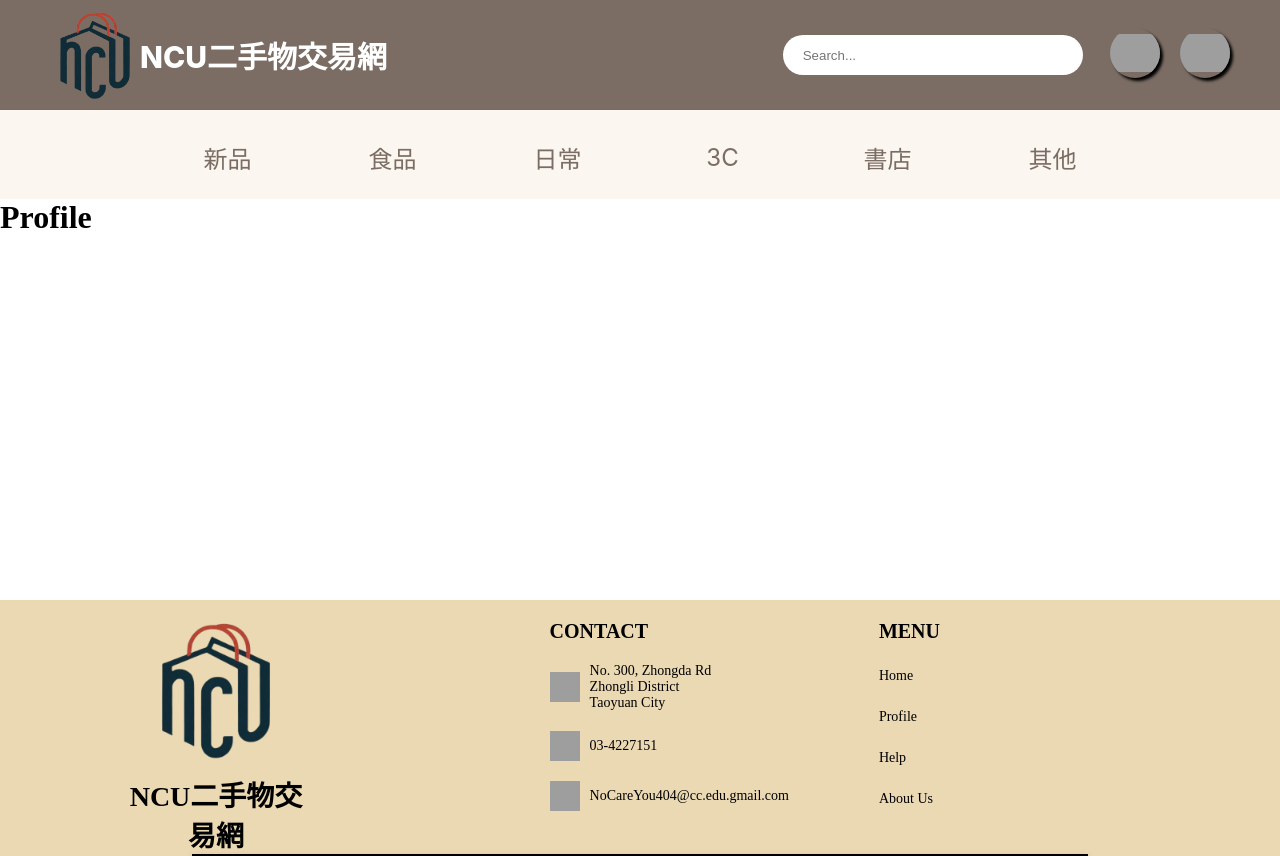
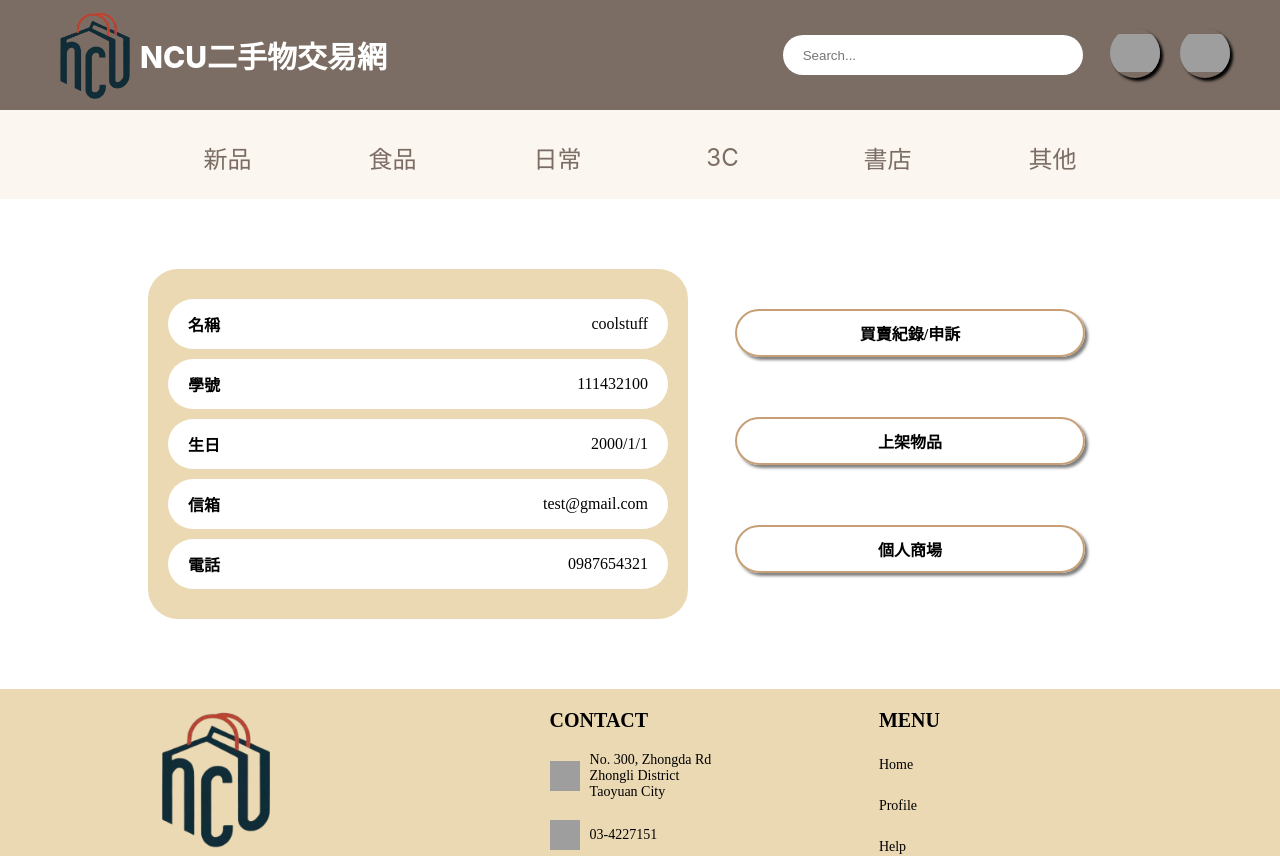
Before and after one commit to ryan8967/mid-term-project, a Vue app: page /profile in a window 1280 px wide. Shown: the top 856 px of the page. Built offline with nearby package versions, Linux system fonts and the light colour scheme; grey boxes are pictures that could not be loaded.

Commit message:
do profile page

```diff
--- a/src/components/layout/TheNav.vue
+++ b/src/components/layout/TheNav.vue
@@ -168,6 +168,7 @@ export default {
   justify-content: space-around;
   align-items: center;
 }
+
 .subcategory-menu a {
   display: block;
   padding: 10px; /* Adjust padding as needed */
--- /dev/null
+++ b/src/components/pages/UserPages/MarketPlace.vue
@@ -0,0 +1,3 @@
+<template>
+<h1>marketplace</h1>
+</template>
--- a/src/components/pages/UserPages/ProfilePage.vue
+++ b/src/components/pages/UserPages/ProfilePage.vue
@@ -1,12 +1,101 @@
 <template>
-    <h1>Profile</h1>
+  <!-- <h1>Profile</h1> -->
+  <div class="profile-container">
+    <div class="profile-card">
+      <div class="info"><label>名稱</label><span>{{ account.name }}</span></div>
+      <div class="info"><label>學號</label><span>{{ account.sid }}</span></div>
+      <div class="info"><label>生日</label><span>{{ account.birth }}</span></div>
+      <div class="info"><label>信箱</label><span>{{ account.email }}</span></div>
+      <div class="info"><label>電話</label><span>{{ account.phone }}</span></div>
+    </div>
+    <div class="menu">
+      <router-link :to="{ path: '/records' }"><div class="actions">買賣紀錄/申訴</div></router-link>
+      <router-link :to="{ path: '/shelf' }"><div class="actions">上架物品</div></router-link>
+      <router-link :to="{ path: '/marketplace' }"><div class="actions">個人商場</div></router-link>
+    </div>
+  </div>
 </template>
 
 <script>
 export default {
   data() {
     return {
+      account:
+        {
+          name: "coolstuff",
+          sid: "111432100",
+          birth: "2000/1/1",
+          email: "test@gmail.com",
+          phone: "0987654321",
+        }
     };
   },
 };
 </script>
+
+<style>
+.profile-container {
+  display: flex;  /* 使用flex布局 */
+  justify-content: space-between;  /* 兩個子元素之間保持距離 */
+  align-items: flex-start;  /* 讓子元素從頂部開始對齊 */
+  width: 80%;  /* 調整容器寬度以適應內容 */
+  max-width: 1200px;  /* 可設定最大寬度 */
+  padding: 20px;
+  margin: 50px auto;
+}
+
+.profile-card {
+  padding: 20px;
+  justify-content: center;
+  background-color: #EBD9B4;
+  border-radius: 30px;
+}
+
+.info {
+  display: flex;
+  width: 500px;
+  height: 50px;
+  align-items: center;
+  justify-content: space-between;
+  background: #fff;
+  margin: 10px 0;
+  padding: 10px 20px;
+  border-radius: 25px;
+}
+
+.info label {
+  font-weight: bold;
+}
+
+.menu{
+  display: flex;   /* 使用 Flexbox 來布局 */
+  justify-content: space-between; /* 按鈕之間均勻分布 */
+  align-items: center;
+  padding: 10px;
+  flex-direction: column;
+  width: 100%; /* 確保容器寬度適應父元素 */
+}
+
+.actions {
+  display: flex;
+  width: 350px;
+  justify-content: center;
+  align-items: center;
+  font-weight: bold;
+  border: 2px solid #C69F76;
+  border-radius: 30px;
+  padding: 10px 20px;
+  font-size: 16px;
+  cursor: pointer;
+  margin: 30px 0;
+  box-sizing: border-box; /* 包括邊框和內距在內的寬度 */
+  box-shadow: 3px 3px 3px gray;
+}
+
+a {
+  text-decoration: none;
+  color: inherit;
+  justify-content: center;
+  align-items: center;
+}
+</style>
--- /dev/null
+++ b/src/components/pages/UserPages/RecordsPage.vue
@@ -0,0 +1,3 @@
+<template>
+<h1>Recordspage</h1>
+</template>
--- /dev/null
+++ b/src/components/pages/UserPages/ShelfPage.vue
@@ -0,0 +1,7 @@
+<template>
+<h1>shelfpage</h1>
+</template>
+
+<script>
+
+</script>
--- a/src/components/pages/UserPages/UserCart.vue
+++ b/src/components/pages/UserPages/UserCart.vue
@@ -37,7 +37,6 @@
 export default {
   data() {
     return {
-      //連接加入購物車功能?
       cartItems: [
         { id: 1, name: '商品A', price: 100, quantity: 1, stock: 10 },
         { id: 2, name: '商品B', price: 200, quantity: 2, stock: 5 },
@@ -63,7 +62,6 @@ export default {
     },
     checkout() {
       alert('結帳金額為：' + this.totalPrice);
-      //等待後續後端實現結帳功能
     },
   },
 
--- a/src/router.js
+++ b/src/router.js
@@ -10,6 +10,9 @@ import ClothesProducts from "./components/pages/ProductsPage/ClothesProducts.vue
 import ProfilePage from "./components/pages/UserPages/ProfilePage.vue";
 import UserCart from "./components/pages/UserPages/UserCart.vue";
 import OtherProducts from "./components/pages/ProductsPage/OtherProducts.vue";
+import RecordsPage from "./components/pages/UserPages/RecordsPage.vue";
+import MarketPlace from "./components/pages/UserPages/MarketPlace.vue";
+import ShelfPage from "./components/pages/UserPages/ShelfPage.vue";
 
 const router = createRouter({
   history: createWebHistory(),
@@ -25,6 +28,9 @@ const router = createRouter({
     { path: "/cart", component: UserCart },
     { path: "/others", component: OtherProducts },
     { path: "/:notFound(.*)", component: NotFound },
+    { path: "/records", component: RecordsPage},
+    { path: "/marketplace", component:  MarketPlace},
+    { path: "/shelf", component: ShelfPage},
   ],
 });
 
```
